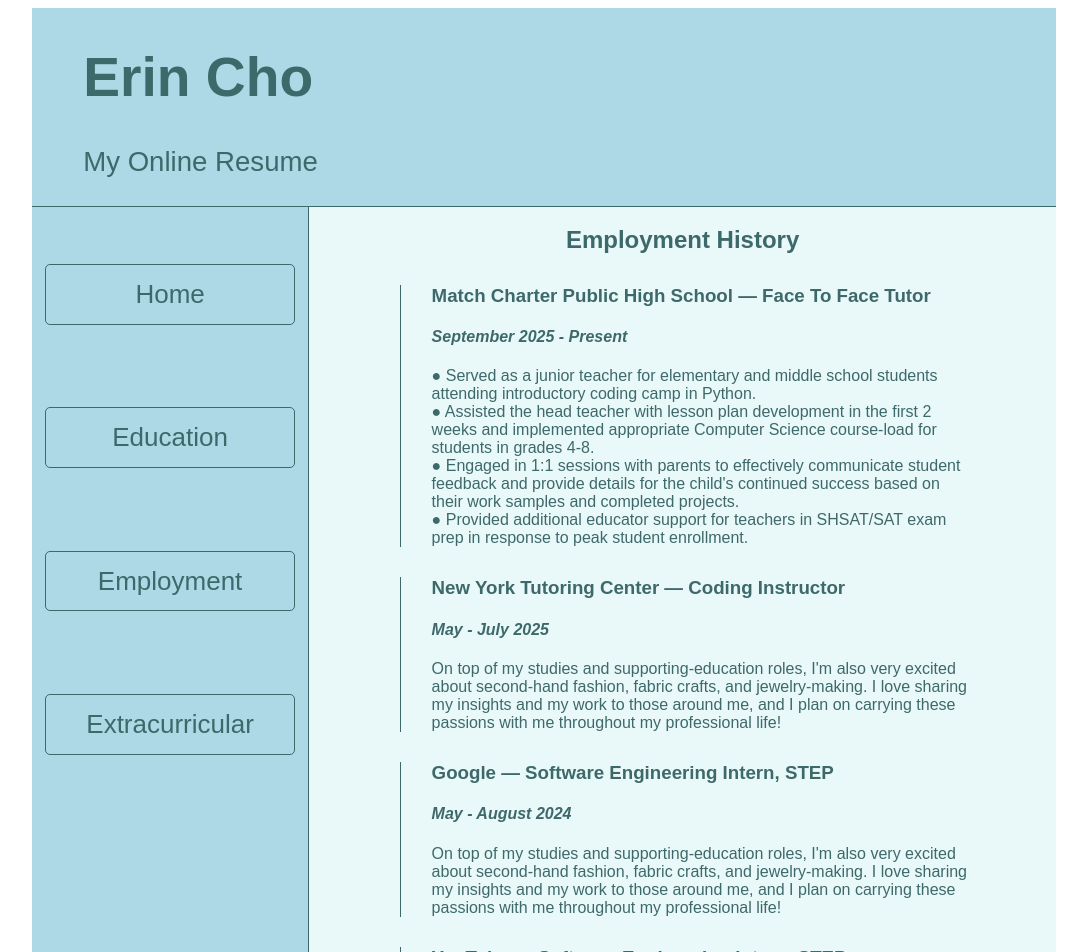
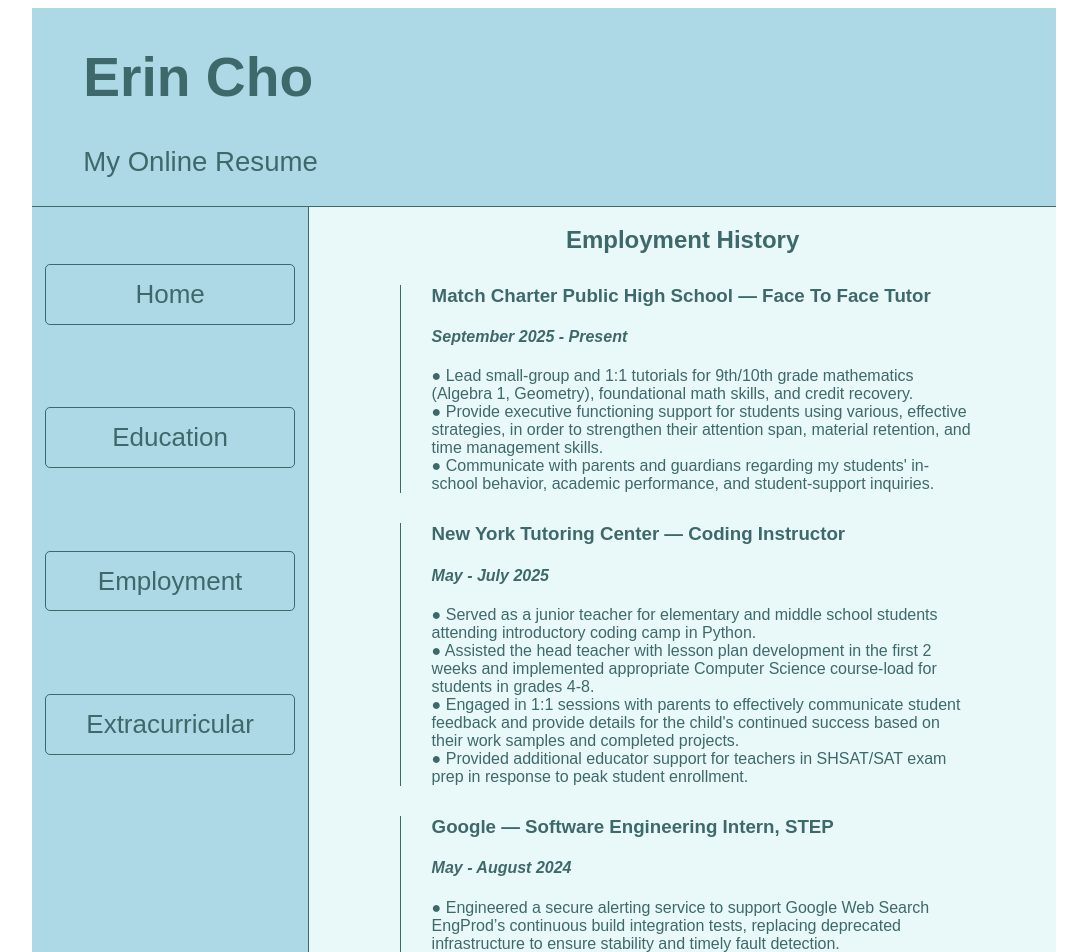
Before and after one commit to er1nh4/cs391a1-mp3, a React app: page /employment.html in a window 1280 px wide. Shown: the top 952 px of the page, without its empty margins (96-1183 px from the left). Built offline with nearby package versions, Linux system fonts and the light colour scheme; the HTML template or start-up script is replaced by a standard one.

Commit message:
Update resume

```diff
--- a/src/components/Nav.tsx
+++ b/src/components/Nav.tsx
@@ -3,6 +3,7 @@ import styled from "styled-components";
 
 const StyledNav = styled.nav`
     width: 30%;
+    height: 100%;
     background-color: lightblue;
     border-right: 1px solid #3e696a;
 
--- a/src/components/main/Employment.tsx
+++ b/src/components/main/Employment.tsx
@@ -38,6 +38,18 @@ export default function Employment() {
                     <StyledList>
                         <h3>Match Charter Public High School — Face To Face Tutor</h3>
                         <h4><em> September 2025 - Present </em></h4>
+                        <p> ● Lead small-group and 1:1 tutorials for 9th/10th grade
+                                mathematics (Algebra 1, Geometry), foundational math skills,
+                                and credit recovery.<br/>
+                            ● Provide executive functioning support for students using various,
+                                effective strategies, in order to strengthen their attention span,
+                                material retention, and time management skills.<br/>
+                            ● Communicate with parents and guardians regarding my students' in-school
+                                behavior, academic performance, and student-support inquiries.<br/> </p>
+                    </StyledList>
+                    <StyledList>
+                        <h3>New York Tutoring Center — Coding Instructor</h3>
+                        <h4><em> May - July 2025 </em></h4>
                         <p> ● Served as a junior teacher for elementary and middle school
                                 students attending introductory coding camp in Python. <br/>
                             ● Assisted the head teacher with lesson plan development in
@@ -51,28 +63,36 @@ export default function Employment() {
                                 SHSAT/SAT exam prep in response to peak student enrollment.</p>
                     </StyledList>
                     <StyledList>
-                        <h3>New York Tutoring Center — Coding Instructor</h3>
-                        <h4><em> May - July 2025 </em></h4>
-                        <p> On top of my studies and supporting-education roles, I'm also
-                            very excited about second-hand fashion, fabric crafts, and jewelry-making.
-                            I love sharing my insights and my work to those around me, and I plan on
-                            carrying these passions with me throughout my professional life!</p>
-                    </StyledList>
-                    <StyledList>
                         <h3>Google — Software Engineering Intern, STEP</h3>
                         <h4><em> May - August 2024 </em></h4>
-                        <p> On top of my studies and supporting-education roles, I'm also
-                            very excited about second-hand fashion, fabric crafts, and jewelry-making.
-                            I love sharing my insights and my work to those around me, and I plan on
-                            carrying these passions with me throughout my professional life!</p>
+                        <p> ● Engineered a secure alerting service to support Google Web
+                                Search EngProd’s continuous build integration tests,
+                                replacing deprecated infrastructure to ensure stability
+                                and timely fault detection.<br/>
+                            ● Built a full-stack microservice including server generation
+                                and backend logic in GoLang, along with unit testing for
+                                production-readiness.<br/>
+                            ● Diagnosed and resolved role-based access bugs that previously
+                                allowed unvetted code to run in integration
+                                environments, helping safeguard against potential
+                                vulnerabilities. <br/>
+                            ● Leveraged internal learning platforms (e.g., Grow C++ @ Google)
+                                and collaborated with mentors and peers through structured
+                                development programs.</p>
                     </StyledList>
                     <StyledList>
                         <h3>YouTube — Software Engineering Intern, STEP</h3>
                         <h4><em> June - September 2023 </em></h4>
-                        <p> On top of my studies and supporting-education roles, I'm also
-                            very excited about second-hand fashion, fabric crafts, and jewelry-making.
-                            I love sharing my insights and my work to those around me, and I plan on
-                            carrying these passions with me throughout my professional life!</p>
+                        <p> ● Delivered a high-impact feature, Variable Timeout, supporting
+                                user moderation for creators and privileged users across the
+                                YouTube Live Chat experience.<br/>
+                            ● Completed cross-stack development using internal UI frameworks
+                                and backend systems in C++, including full product lifecycle:
+                                from design doc, UX mock approvals, to a team-wide bug bash to
+                                ensure secure, stable feature deployment. <br/>
+                            ● Helped unblock migration tasks related to a sister team’s
+                                task on creating an extensible, server-driven UI framework,
+                                in order to support future maintainability and modularity.<br/></p>
                     </StyledList>
                 </StyledUnorderedList>
             </StyledDiv>
```
Lines whose indentation alone changed are shown as unchanged.
